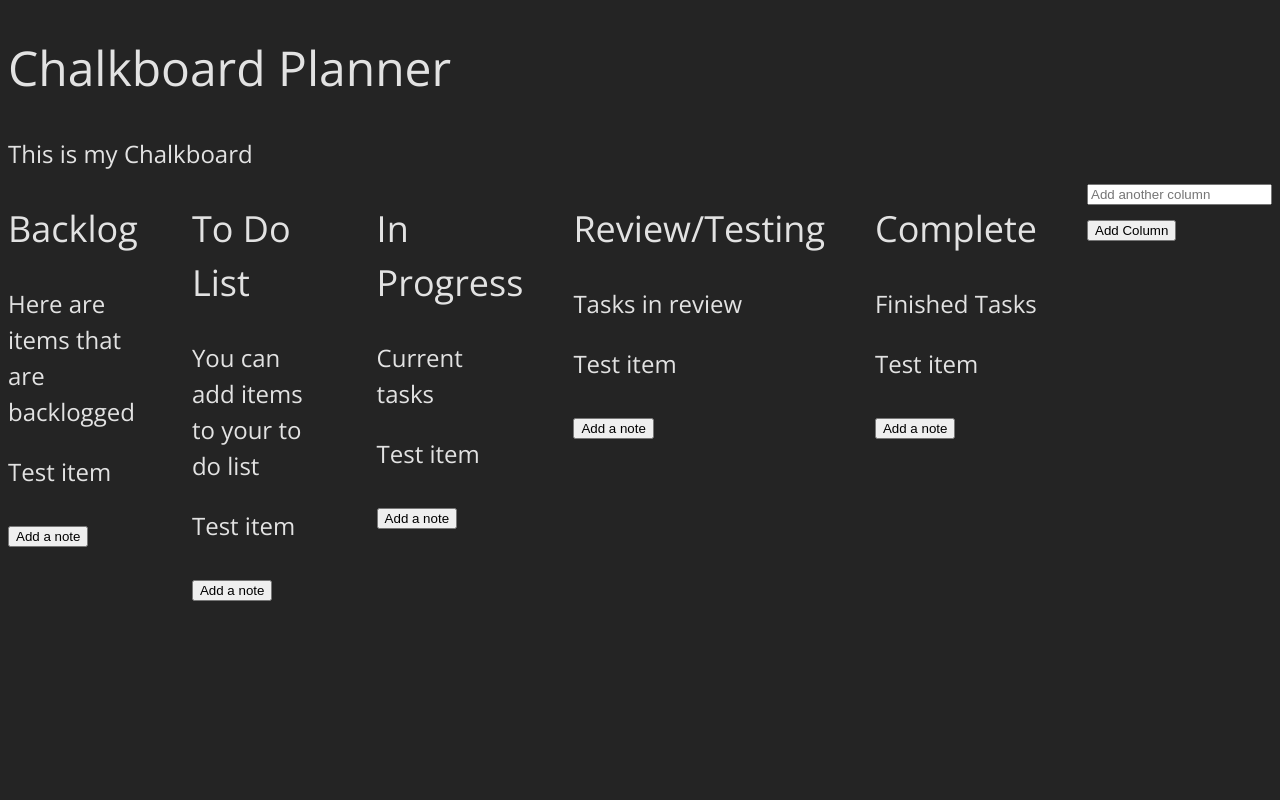
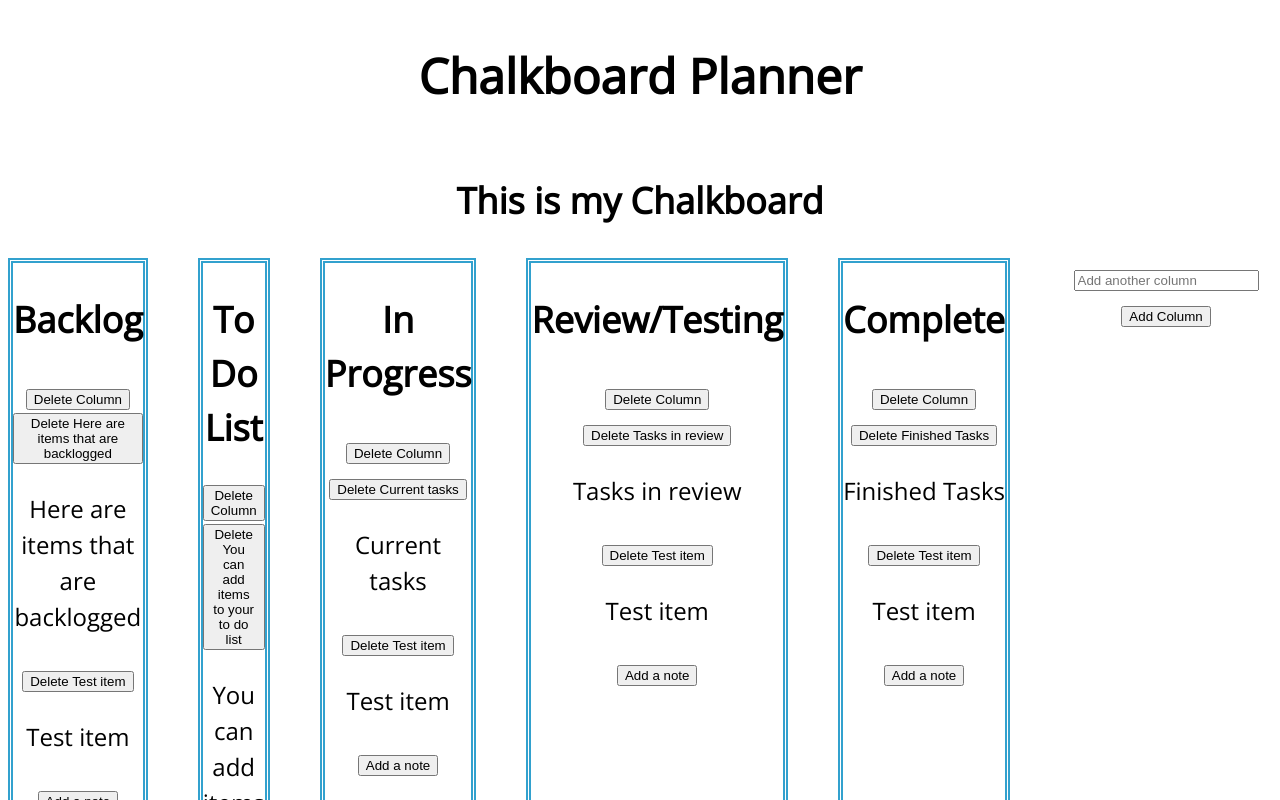
Before and after one commit to flin1105/Chalkboard, a React (Vite) app: page / in a window 1280 px wide. Shown: the top 800 px of the page. Built offline with nearby package versions, Linux system fonts and the light colour scheme; a web font is replaced by a local one.

Commit message:
Adding delete button for columns and notes

```diff
--- a/src/App.css
+++ b/src/App.css
@@ -1,42 +1,4 @@
-/* #root {
-  max-width: 1280px;
-  margin: 0 auto;
-  padding: 2rem;
-  text-align: center;
+.App {
+	display: grid;
+	text-align: center;
 }
-
-.logo {
-  height: 6em;
-  padding: 1.5em;
-  will-change: filter;
-  transition: filter 300ms;
-}
-.logo:hover {
-  filter: drop-shadow(0 0 2em #646cffaa);
-}
-.logo.react:hover {
-  filter: drop-shadow(0 0 2em #61dafbaa);
-}
-
-@keyframes logo-spin {
-  from {
-    transform: rotate(0deg);
-  }
-  to {
-    transform: rotate(360deg);
-  }
-}
-
-@media (prefers-reduced-motion: no-preference) {
-  a:nth-of-type(2) .logo {
-    animation: logo-spin infinite 20s linear;
-  }
-}
-
-.card {
-  padding: 2em;
-}
-
-.read-the-docs {
-  color: #888;
-} */
--- a/src/Components/AddColumnButton.jsx
+++ b/src/Components/AddColumnButton.jsx
@@ -1,7 +1,7 @@
 import { useState } from "react";
 import uniqid from "uniqid";
 
-const AddColumnButton = ({ columns, addColumns }) => {
+const AddColumnButton = ({ columns, setColumns }) => {
 	const [newColumnTitle, setNewColumnTitle] = useState("");
 	const handleInputChange = (e) => {
 		setNewColumnTitle(e.target.value);
@@ -14,7 +14,7 @@ const AddColumnButton = ({ columns, addColumns }) => {
 			name: newColumnTitle,
 			tasks: [{ description: "Test item", urgency: 0 }],
 		};
-		addColumns(columns.concat(newColumn));
+		setColumns(columns.concat(newColumn));
 		setNewColumnTitle(null);
 	};
 
--- a/src/Components/Chalkboard.jsx
+++ b/src/Components/Chalkboard.jsx
@@ -6,13 +6,17 @@ import "./Chalkboard.css";
 const Chalkboard = () => {
 	const [addTask, setAddTask] = useState(false);
 
-	const [columns, addColumns] = useState([
+	const [columns, setColumns] = useState([
 		{
 			id: 1,
 			name: "Backlog",
 			tasks: [
-				{ description: "Here are items that are backlogged", urgency: 0 },
-				{ description: "Test item", urgency: 0 },
+				{
+					taskId: 0,
+					description: "Here are items that are backlogged",
+					urgency: 0,
+				},
+				{ taskId: 1, description: "Test item", urgency: 0 },
 				,
 			],
 		},
@@ -20,32 +24,36 @@ const Chalkboard = () => {
 			id: 2,
 			name: "To Do List",
 			tasks: [
-				{ description: "You can add items to your to do list", urgency: 0 },
-				{ description: "Test item", urgency: 0 },
+				{
+					taskId: 0,
+					description: "You can add items to your to do list",
+					urgency: 0,
+				},
+				{ taskId: 1, description: "Test item", urgency: 0 },
 			],
 		},
 		{
 			id: 3,
 			name: "In Progress",
 			tasks: [
-				{ description: "Current tasks", urgency: 0 },
-				{ description: "Test item", urgency: 0 },
+				{ taskId: 0, description: "Current tasks", urgency: 0 },
+				{ taskId: 1, description: "Test item", urgency: 0 },
 			],
 		},
 		{
 			id: 4,
 			name: "Review/Testing",
 			tasks: [
-				{ description: "Tasks in review", urgency: 0 },
-				{ description: "Test item", urgency: 0 },
+				{ taskId: 0, description: "Tasks in review", urgency: 0 },
+				{ taskId: 1, description: "Test item", urgency: 0 },
 			],
 		},
 		{
 			id: 5,
 			name: "Complete",
 			tasks: [
-				{ description: "Finished Tasks", urgency: 0 },
-				{ description: "Test item", urgency: 0 },
+				{ taskId: 0, description: "Finished Tasks", urgency: 0 },
+				{ taskId: 1, description: "Test item", urgency: 0 },
 			],
 		},
 	]);
@@ -54,20 +62,23 @@ const Chalkboard = () => {
 
 	return (
 		<>
-			<div>This is my Chalkboard</div>
+			<h2>This is my Chalkboard</h2>
 			<div className="main-board">
 				{columns.map((column) => {
 					return (
 						<Column
 							key={column.id}
+							id={column.id}
 							title={column.name}
 							tasks={column.tasks}
+							columns={columns}
+							setColumns={setColumns}
 						/>
 					);
 				})}
 				<AddColumnButton
 					columns={columns}
-					addColumns={addColumns}
+					setColumns={setColumns}
 				/>
 			</div>
 		</>
--- a/src/Components/Column.css
+++ b/src/Components/Column.css
@@ -1,3 +1,4 @@
 .column-container {
-	display: flex;
+	border: thick double #32a1ce;
+	flex: 1 1 0px;
 }
--- a/src/Components/Column.jsx
+++ b/src/Components/Column.jsx
@@ -1,27 +1,31 @@
 import Note from "./Note";
-import NoteForm from "./NoteForm";
 import NoteButton from "./NoteButton";
 import TrueButton from "./TrueButton";
 import { useState } from "react";
+import "./Column.css";
 
-const Column = ({ title, tasks }) => {
+const Column = ({ id, title, tasks, columns, setColumns }) => {
 	const [addNote, setAddNote] = useState(true);
-	const [columnTasks, addColumnTasks] = useState(tasks);
+	const [columnTasks, setColumnTasks] = useState(tasks);
 
-	const handleNoteButton = (e) => {
+	const handleDeleteClick = (e) => {
 		e.preventDefault();
-		setAddNote(!addNote);
-		console.log("Current button", addNote);
+		const filteredColumn = columns.filter((column) => column.id !== id);
+		setColumns(filteredColumn);
 	};
 
 	return (
 		<div className="column-container">
 			<h2>{title}</h2>
+			<button onClick={handleDeleteClick}>Delete Column</button>
 			{columnTasks.map((task, index) => {
 				return (
 					<Note
 						key={index}
+						id={task.taskId}
 						description={task.description}
+						columnTasks={columnTasks}
+						deleteNote={setColumnTasks}
 					/>
 				);
 			})}
@@ -35,7 +39,7 @@ const Column = ({ title, tasks }) => {
 					addNote={addNote}
 					onAddNoteClick={setAddNote}
 					columnTasks={columnTasks}
-					addColumnTasks={addColumnTasks}
+					addColumnTasks={setColumnTasks}
 				/>
 			)}
 		</div>
--- a/src/Components/Note.jsx
+++ b/src/Components/Note.jsx
@@ -1,8 +1,15 @@
-const Note = ({ description }) => {
+const Note = ({ id, description, columnTasks, deleteNote }) => {
+	const handleDeleteClick = (e) => {
+		e.preventDefault();
+		const newTaskList = columnTasks.filter((task) => task.taskId !== id);
+		deleteNote(newTaskList);
+	};
+
 	return (
-		<>
+		<div>
+			<button onClick={handleDeleteClick}>Delete {description}</button>
 			<p>{description}</p>
-		</>
+		</div>
 	);
 };
 
--- a/src/Components/NoteForm.jsx
+++ /dev/null
@@ -1,19 +0,0 @@
-import { useState } from "react";
-
-const NoteForm = () => {
-	const [addNote, setAddNote] = useState(false);
-
-	console.log("addNote status", addNote);
-
-	const addNoteButton = () => {
-		return <button onClick={handleHideButton}>Add a note</button>;
-	};
-
-	const testButton = () => {
-		return <button>Test Button</button>;
-	};
-
-	return <div>{addNote === false ? addNoteButton : testButton}</div>;
-};
-
-export default NoteForm;
--- a/src/Components/TrueButton.jsx
+++ b/src/Components/TrueButton.jsx
@@ -1,4 +1,5 @@
 import { useState } from "react";
+import uniqid from "uniqid";
 
 const TrueButton = ({
 	addNote,
@@ -14,7 +15,8 @@ const TrueButton = ({
 
 	const handleAddNote = (e) => {
 		e.preventDefault();
-		const newNote = { description: noteText, urgency: 0 };
+		const newId = uniqid();
+		const newNote = { taskId: newId, description: noteText, urgency: 0 };
 		addColumnTasks(columnTasks.concat(newNote));
 		setNoteText("");
 		onAddNoteClick(!addNote);
--- a/src/index.css
+++ b/src/index.css
@@ -6,7 +6,7 @@
 	font-weight: 400;
 	font-size: 24px;
 
-	color-scheme: light dark;
+	/* color-scheme: light dark;
 	color: rgba(255, 255, 255, 0.87);
 	background-color: #242424;
 
@@ -14,5 +14,5 @@
 	text-rendering: optimizeLegibility;
 	-webkit-font-smoothing: antialiased;
 	-moz-osx-font-smoothing: grayscale;
-	-webkit-text-size-adjust: 100%;
+	-webkit-text-size-adjust: 100%; */
 }
```
